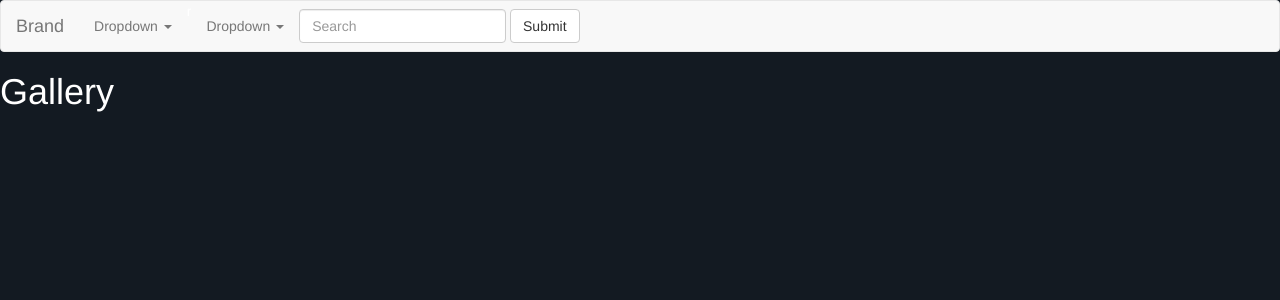
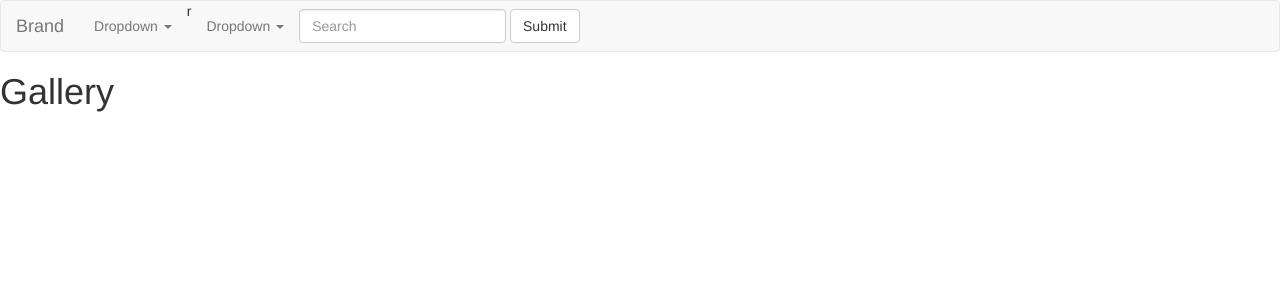
Before and after one commit to mutheud/gallery, a Django app: page / in a window 1280 px wide. Shown: the top 300 px of the page. Run offline with Django 3.2, Linux system fonts and the light colour scheme; some libraries are stand-ins or nearby versions.

Commit message:
removed background-color

```diff
--- a/images/templates/base.html
+++ b/images/templates/base.html
@@ -32,8 +32,5 @@
     {% bootstrap_javascript %}
     {% endblock %}
     <style>
-        body {
-            background: rgb(19, 26, 34);
-            color: white;
-        }
+
     </style>
```
